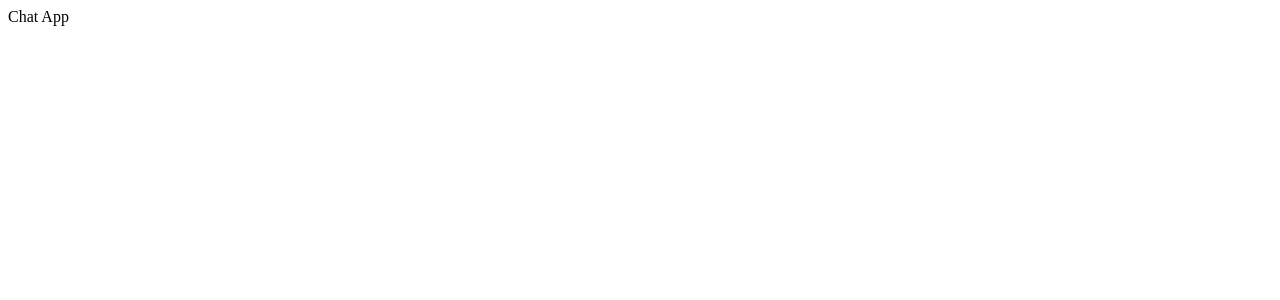
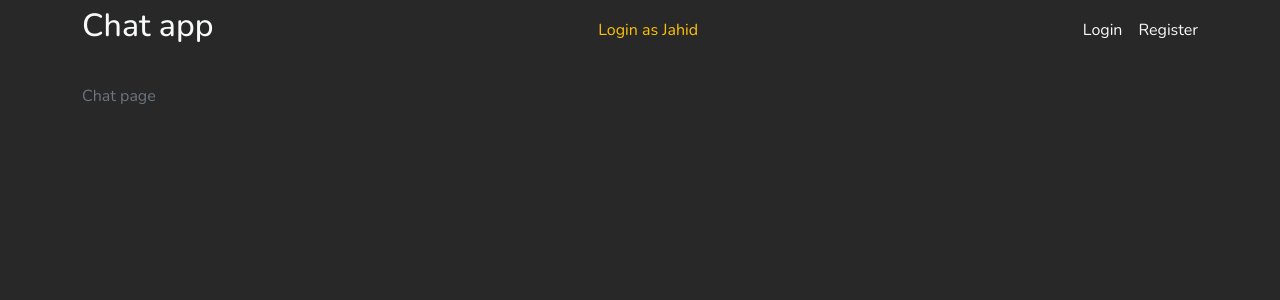
Before and after one commit to itsjahidhasan/chat-app, a React (Vite) app in the folder client/: page / in a window 1280 px wide. Shown: the top 300 px of the page. Built offline with nearby package versions, Linux system fonts and the light colour scheme.

Commit message:
react router dom and navbar added

```diff
--- a/client/package.json
+++ b/client/package.json
@@ -10,7 +10,9 @@
     "preview": "vite preview"
   },
   "dependencies": {
+    "bootstrap": "^5.3.3",
     "react": "^18.2.0",
+    "react-bootstrap": "^2.10.2",
     "react-dom": "^18.2.0",
     "react-router-dom": "^6.23.1"
   },
--- a/client/src/App.tsx
+++ b/client/src/App.tsx
@@ -1,5 +1,25 @@
+import { Navigate, Route, Routes } from "react-router-dom";
+import Chat from "./pages/chat";
+import Register from "./pages/register";
+import Login from "./pages/login";
+import "bootstrap/dist/css/bootstrap.css";
+import { Container } from "react-bootstrap";
+import NavBar from "./components/layout/shared/navbar/nav-bar";
+
 function App() {
-  return <>Chat App</>;
+  return (
+    <>
+      <NavBar />
+      <Container className="text-secondary">
+        <Routes>
+          <Route path="/" element={<Chat />} />
+          <Route path="/register" element={<Register />} />
+          <Route path="/login" element={<Login />} />
+          <Route path="*" element={<Navigate to={"/"} />} />
+        </Routes>
+      </Container>
+    </>
+  );
 }
 
 export default App;
--- /dev/null
+++ b/client/src/components/layout/shared/navbar/nav-bar.tsx
@@ -0,0 +1,29 @@
+import { Container, Nav, Navbar, Stack } from "react-bootstrap";
+import { Link } from "react-router-dom";
+
+const NavBar = () => {
+  return (
+    <Navbar bg="drak" className="mb-4" style={{ height: "3.75rem" }}>
+      <Container>
+        <h2>
+          <Link to={"/"} className="link-light text-decoration-none">
+            Chat app
+          </Link>
+        </h2>
+        <span className="text-warning">Login as Jahid</span>
+        <Nav>
+          <Stack direction="horizontal" gap={3}>
+            <Link to={"/login"} className="link-light text-decoration-none">
+              Login
+            </Link>
+            <Link to={"/register"} className="link-light text-decoration-none">
+              Register
+            </Link>
+          </Stack>
+        </Nav>
+      </Container>
+    </Navbar>
+  );
+};
+
+export default NavBar;
--- a/client/src/index.css
+++ b/client/src/index.css
@@ -0,0 +1,6 @@
+@import url("https://fonts.googleapis.com/css2?family=Nunito:ital,wght@0,200..1000;1,200..1000&display=swap");
+body {
+  color: white;
+  font-family: "Nunito", sans-serif;
+  background: rgb(40, 40, 40);
+}
--- a/client/src/main.tsx
+++ b/client/src/main.tsx
@@ -1,10 +1,13 @@
-import React from 'react'
-import ReactDOM from 'react-dom/client'
-import App from './App.tsx'
-import './index.css'
+import React from "react";
+import ReactDOM from "react-dom/client";
+import App from "./App.tsx";
+import "./index.css";
+import { BrowserRouter } from "react-router-dom";
 
-ReactDOM.createRoot(document.getElementById('root')!).render(
+ReactDOM.createRoot(document.getElementById("root")!).render(
   <React.StrictMode>
-    <App />
-  </React.StrictMode>,
-)
+    <BrowserRouter>
+      <App />
+    </BrowserRouter>
+  </React.StrictMode>
+);
```
Also changed, not shown: 1 other file (tests, documents, lock files or other folders).
